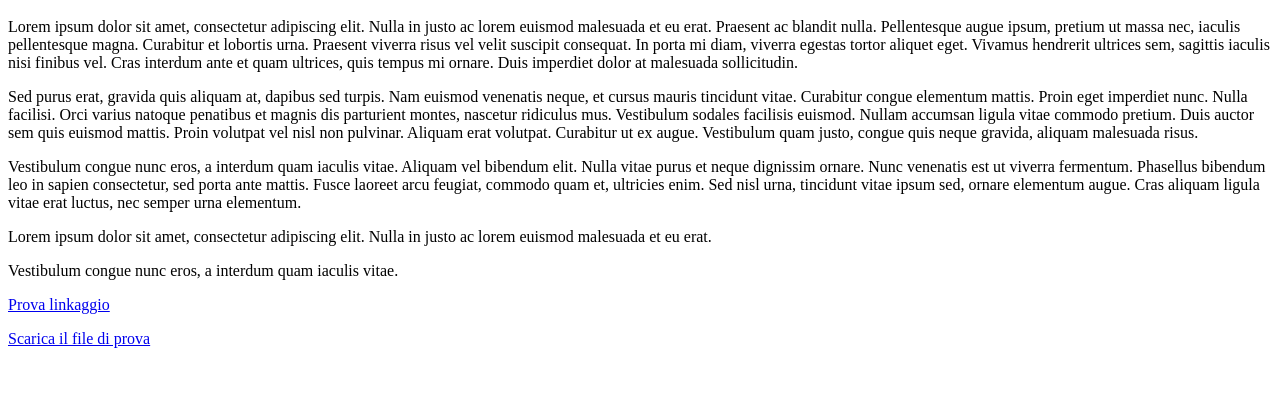
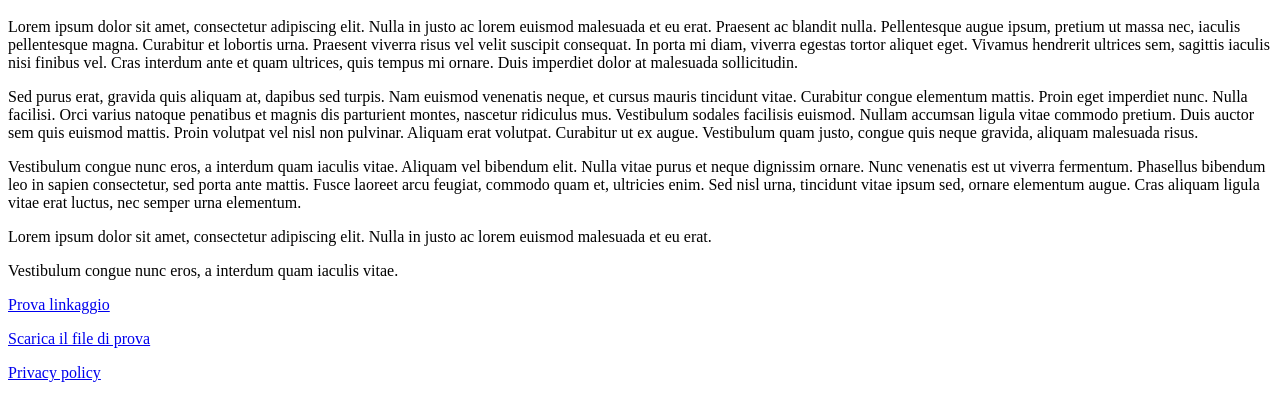
Before and after one commit to sr-mrm/Prova, a plain HTML site: page index.html in a window 1280 px wide. Shown: the part 48-468 px from the top of the page. Drawn offline with Linux system fonts and the light colour scheme.

Commit message:
Update index.html

```diff
--- a/index.html
+++ b/index.html
@@ -13,5 +13,6 @@
   <p>Vestibulum congue nunc eros, a interdum quam iaculis vitae. </p>
   <p><a href="ProvaNC/pag1.html">Prova linkaggio</a></p>
   <p><a href="Marmai - Landwirtschaft, Tierzucht, Fischerei, Jagd copia.docx">Scarica il file di prova</a></p>
+  <p><a href="ProvaNC/Privacy-cookies/privacy.html" target"_blank">Privacy policy</a></p>
 </body>
 </html>
```
